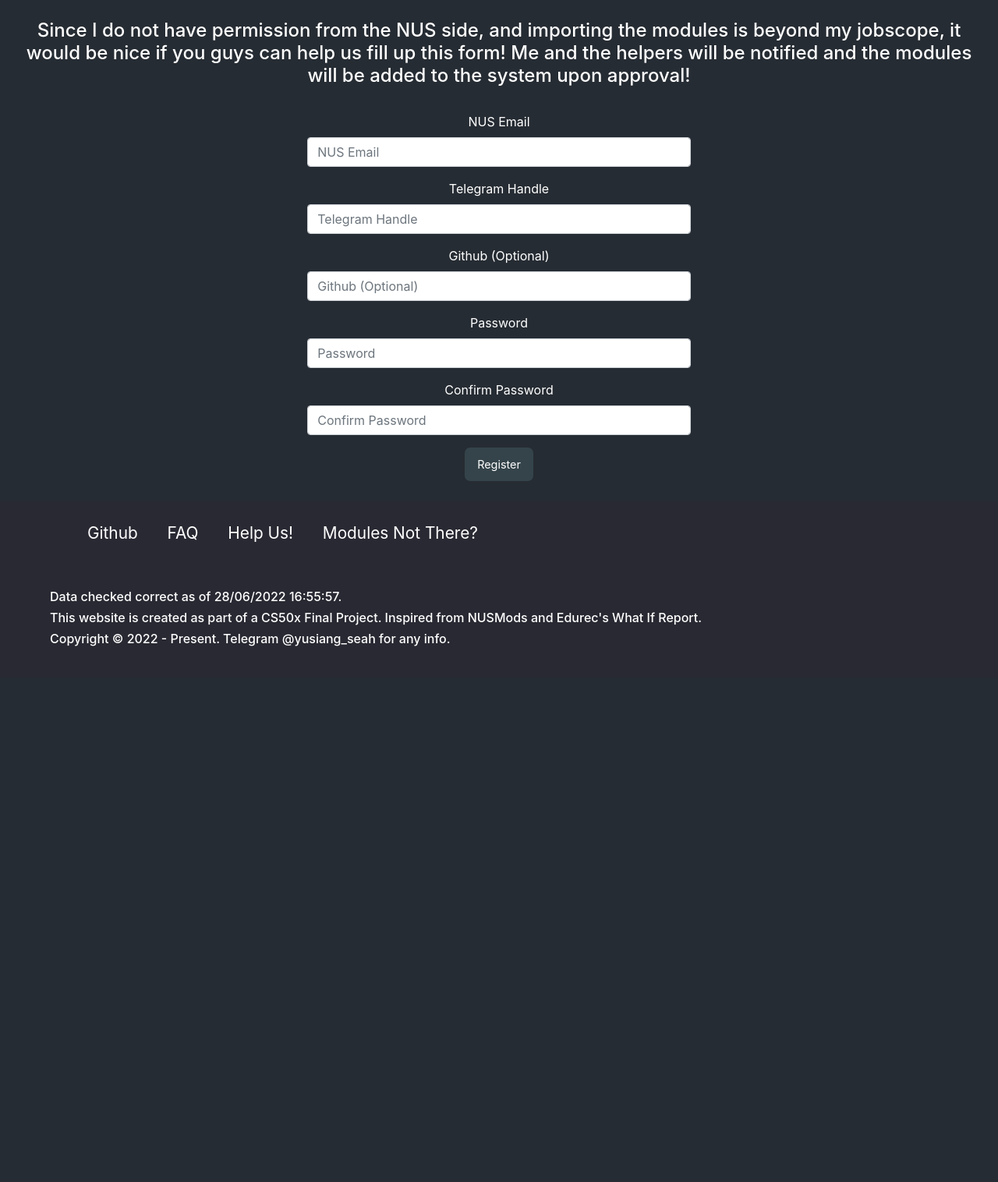
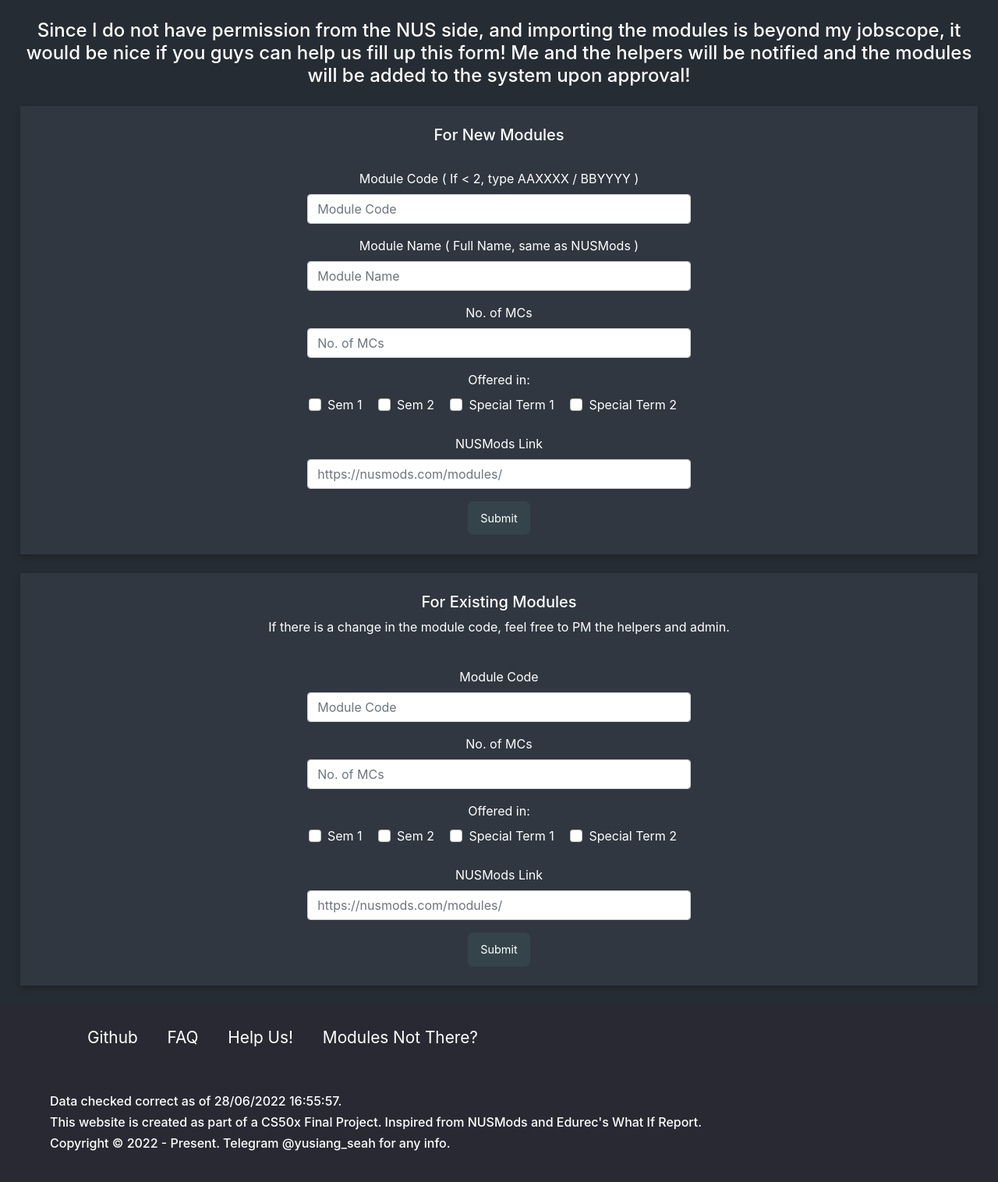
Before and after one commit to YSSeah99/moduleplanner_python, a Flask app: page /moduleform in a window 1280 px wide. Shown: the part 100-1616 px from the top of the page at 78% size. Before the commit the page ends 929 px from the top, so only its background shows below. Run offline with Flask 2, Linux system fonts and the light colour scheme; data that the repository does not hold is empty; some libraries are stand-ins or nearby versions.

Commit message:
Added moduleform for users to submit/update mods

```diff
--- a/app.py
+++ b/app.py
@@ -165,7 +165,7 @@ def adminpage():
             db.execute("INSERT INTO Helpers(email, telegram, github, hash, major) VALUES (?, ?, ?, ?, ?)", email, telegram, github, password, major)
             return redirect("/adminpage")
 
-    elif request.method == "POST" and request.form["adminbtn"] == "ban":
+    elif request.method == "POST" and request.form.get["adminbtn"] == "ban":
         email = request.form.get("email")
         db.execute("DELETE from Helpers WHERE email = ?", email)
         return redirect("/adminpage")
@@ -176,8 +176,57 @@ def adminpage():
 
 @app.route("/moduleform",methods=["GET","POST"])
 def moduleform():
-    time = datetime.now().strftime("%d/%m/%Y %H:%M:%S")
-    return render_template("moduleform.html", time=time)
+
+    moduleDB = db.execute("SELECT * FROM Modules")
+
+    if request.method == "POST" and request.form.get("offerone") == None and request.form.get("offertwo") == None and request.form.get("offertree") == None and request.form.get("offerfour") == None:
+        flash("Please indicate which semester/s the module is offered","error")
+        return redirect("/moduleform")
+
+    elif request.method == "POST" and request.form.get("btn") == "submit":
+
+        code = request.form.get("modulecode")
+        name = request.form.get("modulename")
+        mc = request.form.get("modulecredits")
+        link = request.form.get("modulelink")
+        m = db.execute("SELECT * FROM Modules WHERE code = ?", code)
+
+        if len(m) == 1:
+            flash("Module in the system!","error")
+            return redirect("/moduleform")
+
+        else:
+            semone = 1 if request.form.get("offerone") == "semone" else 0
+            semtwo = 1 if request.form.get("offertwo") == "semtwo" else 0
+            semthree = 1 if request.form.get("offerthree") == "semthree" else 0
+            semfour = 1 if request.form.get("offerfour") == "semfour" else 0
+            db.execute("INSERT INTO Modules (code, name, mc, modlink, semone, semtwo, semthree, semfour) VALUES (?, ?, ?, ?, ?, ?, ?, ?)", code, name, mc, link, semone, semtwo, semthree, semfour)
+            flash("Module successfully submitted! Please wait for the staff to approve.","info")
+            return redirect("/moduleform")
+
+    elif request.method == "POST" and request.form.get("btn") == "resubmit":
+
+        code = request.form.get("modulecode")
+        mc = request.form.get("modulecredits")
+        link = request.form.get("modulelink")
+        m = db.execute("SELECT * FROM Modules WHERE code = ?", code)
+
+        if len(m) != 1:
+            flash("Module not in the system!","error")
+            return redirect("/moduleform")
+
+        else:
+            semone = 1 if request.form.get("offerone") == "semone" else 0
+            semtwo = 1 if request.form.get("offertwo") == "semtwo" else 0
+            semthree = 1 if request.form.get("offerthree") == "semthree" else 0
+            semfour = 1 if request.form.get("offerfour") == "semfour" else 0
+            db.execute("UPDATE Modules SET mc = ?, modlink = ?, semone = ?, semtwo = ?, semthree = ?, semfour = ?, approved = ? WHERE code = ?", mc, link, semone, semtwo, semthree, semfour, 0, code)
+            flash("Module successfully submitted! Please wait for the staff to approve.","info")
+            return redirect("/moduleform")
+
+    else:
+        time = datetime.now().strftime("%d/%m/%Y %H:%M:%S")
+        return render_template("moduleform.html", time=time)
 
 if __name__ == '__main__':
     app.debug = True
--- a/static/styles.css
+++ b/static/styles.css
@@ -153,9 +153,19 @@ a:hover {
     padding-right: 2%;
 }
 
+/* For Forms */
+
 .form {
     padding-left: 30%;
     padding-right: 30%;
+}
+
+.form-group {
+    box-shadow: 0 4px 8px 0 rgba(0, 0, 0, 0.2);
+    margin: 2% 0 2% 0;
+    padding: 2% 0 2% 0;
+    height: auto;
+    background-color: #303740;
 }
 
 .btn {
@@ -203,7 +213,8 @@ a:hover {
     font-size: 1.25rem;
     margin: 0.5% 5% 0.5% 5%;
     float: center;
-    height: 5%;
+    height: 10%;
+    line-height: 500%;
 }
 
 .alert-error {
@@ -223,7 +234,6 @@ a:hover {
 
 /* The close button */
 .closebtn {
-    margin-left: 80%;
     color: white;
     font-weight: bold;
     float: right;
@@ -286,3 +296,13 @@ a:hover {
     vertical-align: middle;
     background-color: #3D4752;
 }
+
+.cb {
+    transform: scale(1.5);
+    margin-left: 2%;
+    margin-right: 2%;
+}
+
+.cbline {
+    display: inline;
+}
--- a/templates/helperform.html
+++ b/templates/helperform.html
@@ -10,6 +10,7 @@
         password you use often). Once the admin recieves your form, he would PMed you on telegram for your student letter. This is to verify that you
         are a current NUS student. Upon successful application, you will be able to login and use the site.</h4>
     <br />
+    <div class="form-group">
         <form method="post" action="/helperform" class="form">
             <div class="mb-3">
                 <label class="form-label">NUS Email</label>
@@ -36,4 +37,5 @@
             </div>
         </form>
     </div>
+</div>
 {% endblock %}
--- a/templates/helpers.html
+++ b/templates/helpers.html
@@ -42,6 +42,7 @@
 <br />
 <div>
     <h3>Want to change password?</h3>
+    <div class="form-group">
         <form method="post" class="form" action="/helpers">
             <div class="mb-3">
                 <label class="form-label">NUS Email: </label>
@@ -64,6 +65,7 @@
             </div>
         </form>
     </div>
+</div>
 {% else %}
 <div id="helpers" class="information">
     <h3>Want to contribute?</h3>
@@ -72,6 +74,7 @@
 <br/>
 <div>
     <h3>Already a helper? Login here!</h3>
+    <div class="form-group">
         <form method="post" class="form" action="/helpers">
             <div class="mb-3">
                 <label class="form-label">NUS Email: </label>
@@ -86,5 +89,6 @@
             </div>
         </form>
     </div>
+</div>
 {% endif %}
 {% endblock %}
--- a/templates/moduleform.html
+++ b/templates/moduleform.html
@@ -9,31 +9,96 @@
     <h4>Since I do not have permission from the NUS side, and importing the modules is beyond my jobscope, it would
         be nice if you guys can help us fill up this form! Me and the helpers will be notified and the modules will be
         added to the system upon approval! </h4>
+    <div class="form-group">
+        <h5>For New Modules</h5>
         <br />
-    <form method="post" action="/helperform" class="form">
+        <form method="post" action="/moduleform" class="form">
             <div class="mb-3">
-            <label class="form-label">NUS Email</label>
-            <input type="email" name="email" placeholder="NUS Email" required class="form-control"/>
+                <label class="form-label">Module Code ( If < 2, type AAXXXX / BBYYYY )</label>
+                <input type="text" name="modulecode" placeholder="Module Code" required class="form-control"/>
             </div>
             <div class="mb-3">
-            <label class="form-label">Telegram Handle</label>
-            <input type="text" name="telegram" placeholder="Telegram Handle" required class="form-control"/>
+                <label class="form-label">Module Name ( Full Name, same as NUSMods )</label>
+                <input type="text" name="modulename" placeholder="Module Name" required class="form-control"/>
             </div>
             <div class="mb-3">
-            <label class="form-label">Github (Optional)</label>
-            <input type="text" name="github" placeholder="Github (Optional)" class="form-control"/>
+                <label class="form-label">No. of MCs</label>
+                <input type="number" name="modulecredits" placeholder="No. of MCs" required class="form-control" min="1" max="20"/>
             </div>
             <div class="mb-3">
-            <label class="form-label">Password</label>
-            <input type="password" name="passwordone" placeholder="Password" required class="form-control"/>
+                <label class="form-label">Offered in:</label>
+                <br />
+                <div class="cbline">
+                    <div class="form-check form-check-inline">
+                        <label class="form-label">Sem 1</label>
+                        <input class="form-check-input" type="checkbox" name="offerone" value="semone"/>
+                    </div>
+                    <div class="form-check form-check-inline">
+                        <label class="form-label">Sem 2</label>
+                        <input class="form-check-input" type="checkbox" name="offertwo" value="semtwo"/>
+                    </div>
+                    <div class="form-check form-check-inline">
+                        <label class="form-label">Special Term 1</label>
+                        <input class="form-check-input" type="checkbox" name="offerthree" value="semthree"/>
+                    </div>
+                    <div class="form-check form-check-inline">
+                        <label class="form-label">Special Term 2</label>
+                        <input class="form-check-input" type="checkbox" name="offerfour" value="semfour"/>
+                    </div>
+                </div>
             </div>
             <div class="mb-3">
-            <label class="form-label">Confirm Password</label>
-            <input type="password" name="passwordtwo" placeholder="Confirm Password" required class="form-control"/>
+                <label class="form-label">NUSMods Link</label>
+                <input type="text" name="modulelink" placeholder="https://nusmods.com/modules/" required class="form-control" min="1"/>
             </div>
             <div>
-            <button type="submit" class="btn">Register</button>
+                <button type="submit" class="btn" value="submit" name="btn">Submit</button>
             </div>
         </form>
     </div>
+    <div class="form-group">
+        <h5>For Existing Modules</h5>
+        <p>If there is a change in the module code, feel free to PM the helpers and admin.</p>
+        <br />
+        <form method="post" action="/moduleform" class="form">
+            <div class="mb-3">
+                <label class="form-label">Module Code</label>
+                <input type="text" name="modulecode" placeholder="Module Code" required class="form-control"/>
+            </div>
+            <div class="mb-3">
+                <label class="form-label">No. of MCs</label>
+                <input type="number" name="modulecredits" placeholder="No. of MCs" required class="form-control" min="1" max="20"/>
+            </div>
+            <div class="mb-3">
+                <label class="form-label">Offered in:</label>
+                <br />
+                <div class="cbline">
+                    <div class="form-check form-check-inline">
+                        <label class="form-label">Sem 1</label>
+                        <input class="form-check-input" type="checkbox" name="offerone" value="semone"/>
+                    </div>
+                    <div class="form-check form-check-inline">
+                        <label class="form-label">Sem 2</label>
+                        <input class="form-check-input" type="checkbox" name="offertwo" value="semtwo"/>
+                    </div>
+                    <div class="form-check form-check-inline">
+                        <label class="form-label">Special Term 1</label>
+                        <input class="form-check-input" type="checkbox" name="offerthree" value="semthree"/>
+                    </div>
+                    <div class="form-check form-check-inline">
+                        <label class="form-label">Special Term 2</label>
+                        <input class="form-check-input" type="checkbox" name="offerfour" value="semfour"/>
+                    </div>
+                </div>
+            </div>
+            <div class="mb-3">
+                <label class="form-label">NUSMods Link</label>
+                <input type="text" name="modulelink" placeholder="https://nusmods.com/modules/" required class="form-control" min="1"/>
+            </div>
+            <div>
+                <button type="submit" class="btn" value="resubmit" name="btn">Submit</button>
+            </div>
+        </form>
+    </div>
+</div>
 {% endblock %}
```
Lines whose indentation alone changed are shown as unchanged.
